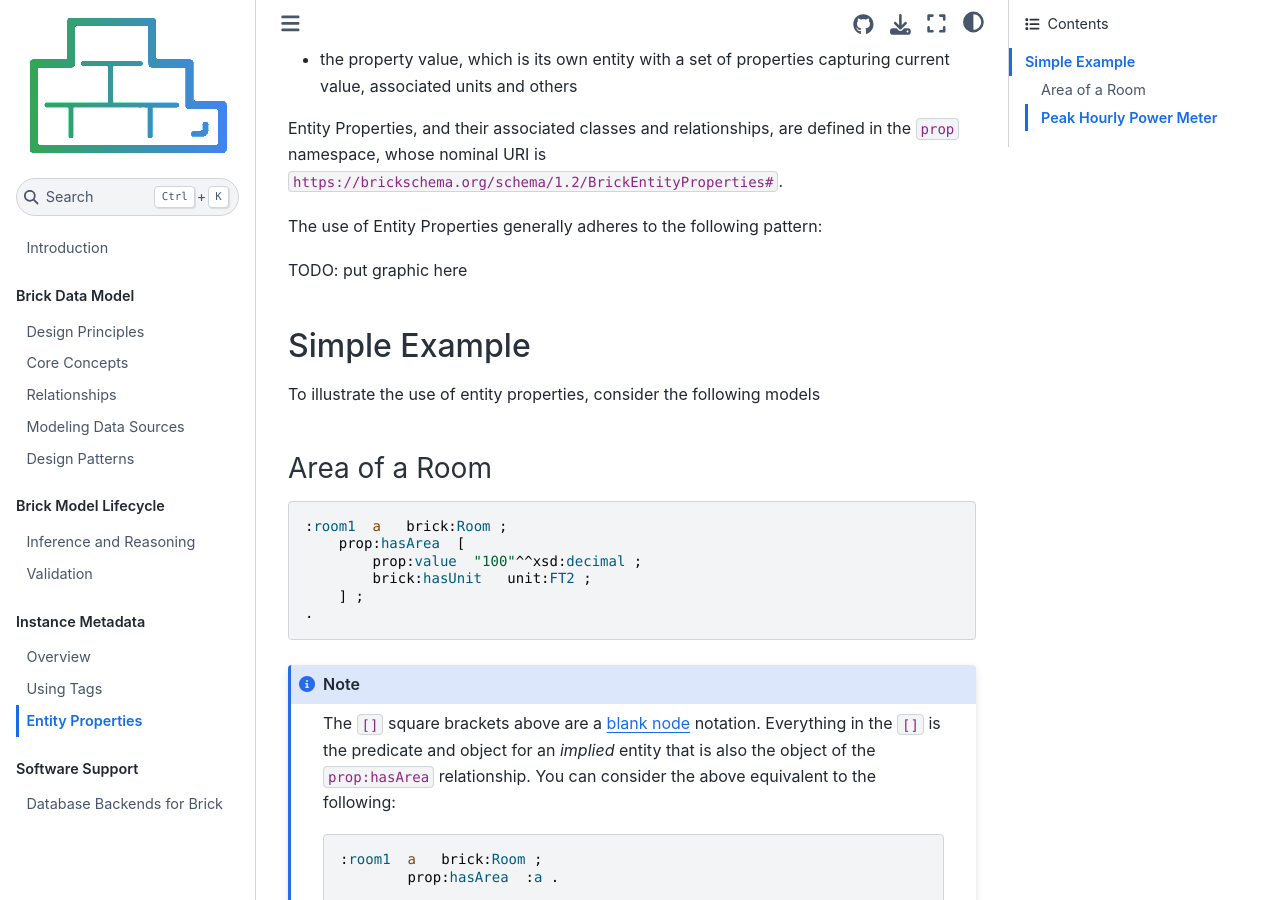
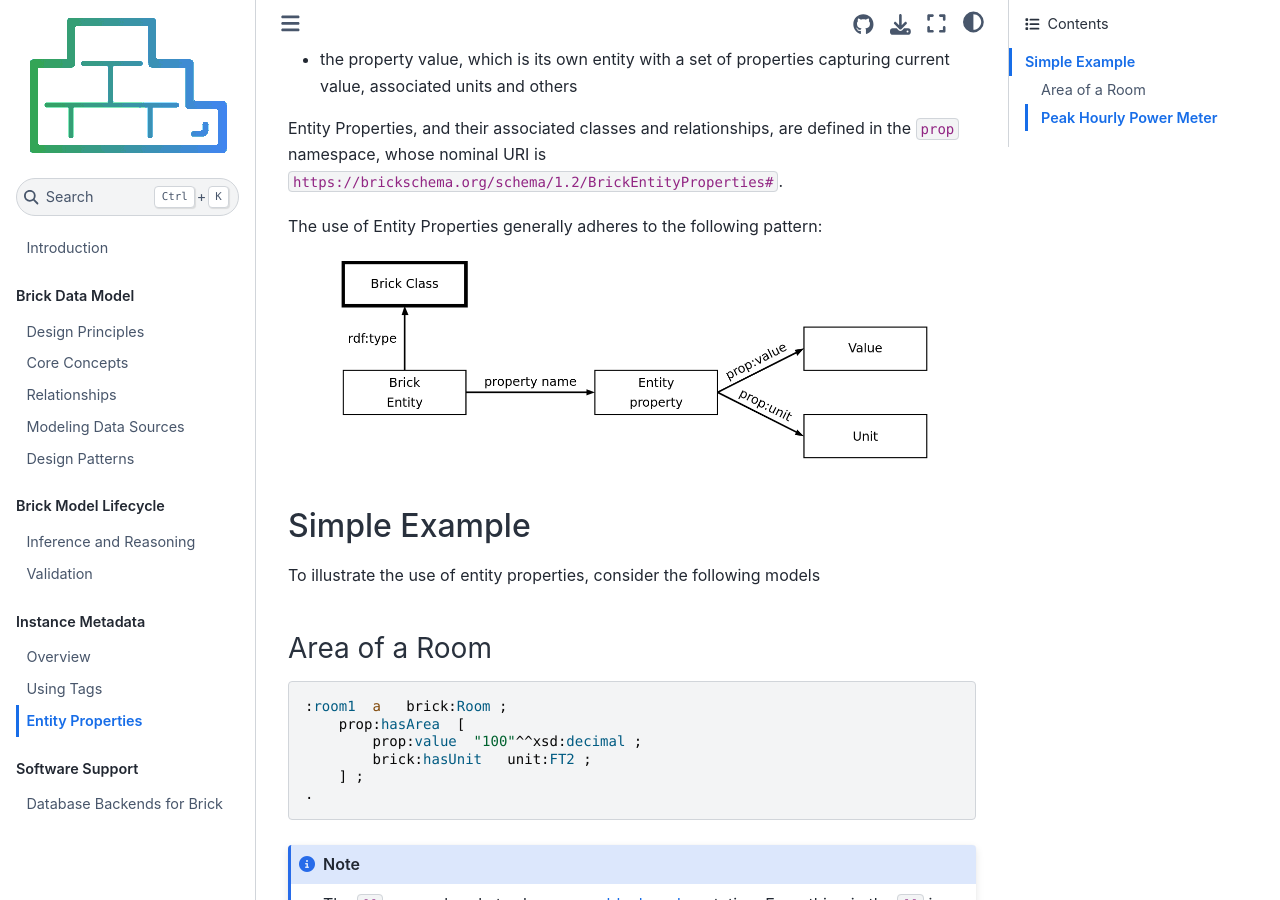
Before and after one commit to BrickSchema/docs, a Jupyter Book: the page built from metadata/entity-properties.md, in a window 1280 px wide and 900 px high, scrolled down 596 px. Built offline with Jupyter Book 1.0.4 settings and Sphinx 7.4.7 and the Sphinx Book theme 1.1.4, drawn with Linux system fonts in a browser that asks for light colours.

Commit message:
add graphic

````diff
--- a/metadata/entity-properties.md
+++ b/metadata/entity-properties.md
@@ -21,7 +21,10 @@ Entity Properties, and their associated classes and relationships, are defined i
 
 The use of Entity Properties generally adheres to the following pattern:
 
-TODO: put graphic here
+```{image} ../img/entity-property.png
+:width: 600px
+:align: center
+```
 
 ## Simple Example
 
````
Also changed, not shown: img/entity-property.png (added).
